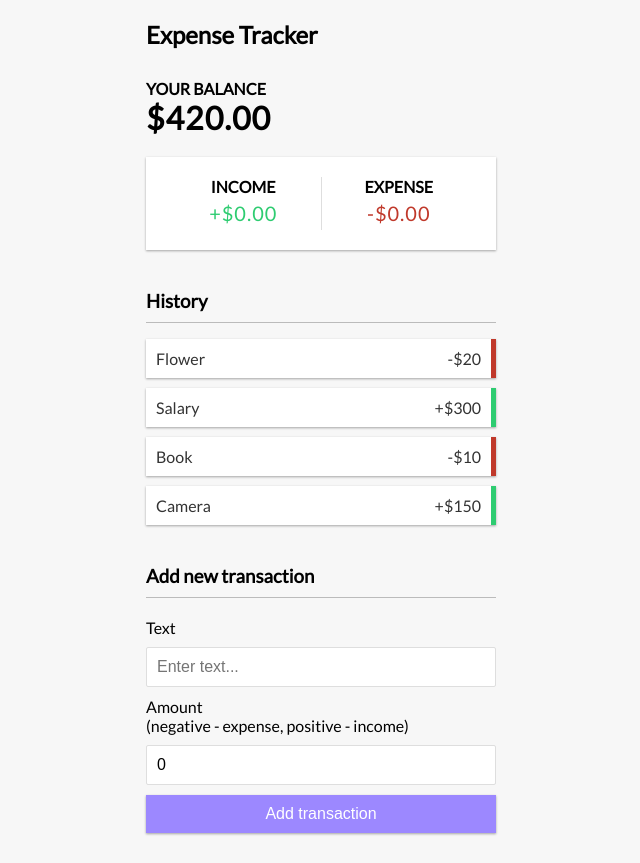
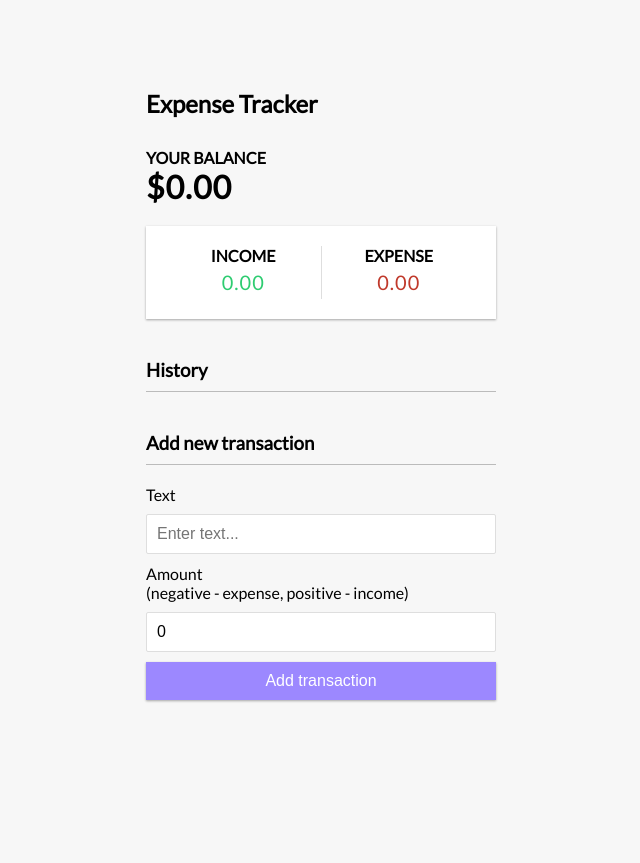
Before and after one commit to sammarston15/expensetracker, a React (Create React App) app: page / in a window 1280 px wide. Shown: the whole page, without its empty margins (319-959 px from the left). After the commit the page ends 800 px from the top, so only its background shows below. Built offline with nearby package versions, Linux system fonts and the light colour scheme.

Commit message:
created deleteTransation & addTransaction

```diff
--- a/src/components/AddTransaction.js
+++ b/src/components/AddTransaction.js
@@ -1,12 +1,28 @@
-import React, {useState} from 'react'
+import React, {useState, useContext} from 'react';
+import { GlobalContext } from '../context/GlobalState';
 
 const AddTransaction = () => {
   const [text, setText] = useState('');
   const [amount, setAmount] = useState(0);
+
+  const { addTransaction} = useContext(GlobalContext);
+
+  const onSubmit = e => {
+    e.preventDefault();
+
+    const newTransaction = {
+      id: Math.floor(Math.random() * 100000000),
+      text,
+      amount: +amount
+    }
+
+    addTransaction(newTransaction);
+  }
+
   return (
     <div>
       <h3>Add new transaction</h3>
-      <form>
+      <form onSubmit={onSubmit}>
         <div className="form-control">
           <label htmlFor='text'>Text</label>
           <input type="text" value={text} onChange={(e) => setText(e.target.value)} placeholder="Enter text..." />
--- a/src/components/IncomeExpenses.js
+++ b/src/components/IncomeExpenses.js
@@ -1,15 +1,30 @@
-import React from 'react'
+import React, {useContext} from 'react';
+import { GlobalContext } from '../context/GlobalState';
 
 const IncomeExpenses = () => {
+  const {transactions} = useContext(GlobalContext);
+
+  const amounts = transactions.map(transaction => transaction.amount);
+
+
+  const income = amounts
+    .filter(item => item > 0)
+    .reduce((acc, item) => (acc += item), 0)
+    .toFixed(2);
+  const expense = (
+    amounts.filter(item => item < 0).reduce((acc, item) => (acc += item), 0) *
+    -1
+  ).toFixed(2);
+
   return (
     <div className="inc-exp-container">
         <div>
           <h4>Income</h4>
-          <p className="money plus">+$0.00</p>
+          <p className="money plus">{income}</p>
         </div>
         <div>
           <h4>Expense</h4>
-          <p className="money minus">-$0.00</p>
+          <p className="money minus">{expense}</p>
         </div>
       </div>
   )
--- a/src/components/Transaction.js
+++ b/src/components/Transaction.js
@@ -1,10 +1,13 @@
-import React from 'react'
+import React, {useContext} from 'react'
+import { GlobalContext } from '../context/GlobalState'
 
 const Transaction = ({transaction}) => {
+  const {deleteTransaction} = useContext(GlobalContext);
+
   const sign = transaction.amount < 0 ? '-' : '+';
   return (
     <li className={transaction.amount < 0 ? 'minus' : 'plus'}>
-      {transaction.text} <span>{sign}${Math.abs(transaction.amount)}</span><button className="delete-btn">x</button>
+      {transaction.text} <span>{sign}${Math.abs(transaction.amount)}</span><button onClick={() => deleteTransaction(transaction.id)} className="delete-btn">x</button>
     </li>
   )
 }
--- a/src/context/AppReducer.js
+++ b/src/context/AppReducer.js
@@ -1,5 +1,15 @@
 export default (state, action) => {
   switch(action.type) {
+    case 'DELETE_TRANSACTION':
+      return {
+        ...state,
+        transactions: state.transactions.filter(transaction => transaction.id !== action.payload )
+      }
+    case 'ADD_TRANSACTION':
+      return {
+        ...state,
+        transactions: [action.payload, ...state.transactions]
+      }
     default:
       return state;
   }
--- a/src/context/GlobalState.js
+++ b/src/context/GlobalState.js
@@ -3,12 +3,7 @@
 
 //initial state
 const initialState = {
-  transactions: [
-      { id: 1, text: 'Flower', amount: -20 },
-      { id: 2, text: 'Salary', amount: 300 },
-      { id: 3, text: 'Book', amount: -10 },
-      { id: 4, text: 'Camera', amount: 150 }
-    ]
+  transactions: []
 }
 
 
@@ -20,8 +15,26 @@
 export const GlobalProvider = ({ children }) => {
   const [state, dispatch] = useReducer(AppReducer, initialState);
 
+  // Actions
+  function deleteTransaction(id) {
+    dispatch({
+      type: 'DELETE_TRANSACTION',
+      payload: id
+    })
+
+  }
+  function addTransaction(transaction) {
+    dispatch({
+      type: 'ADD_TRANSACTION',
+      payload: transaction
+    })
+
+  }
+
   return (<GlobalContext.Provider value={{
-    transactions: state.transactions
+    transactions: state.transactions,
+    deleteTransaction,
+    addTransaction
   }}>
     {children}
   </GlobalContext.Provider>)
```
